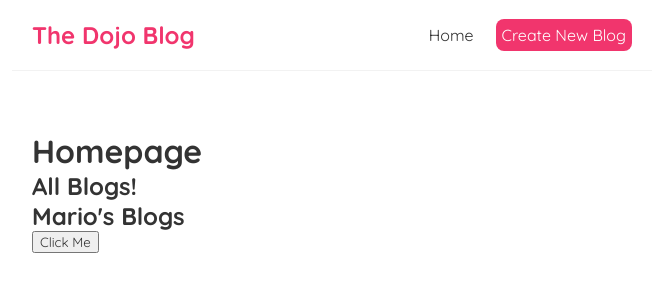
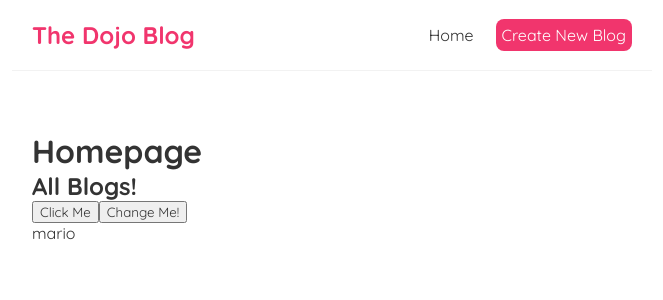
Before and after one commit to MrKrisssZ/ReactApp, a React (Create React App) app in the folder dojo-blog/: page / in a window 1280 px wide. Shown: the top 300 px of the page, without its empty margins (308-971 px from the left). Built offline with nearby package versions, Linux system fonts and the light colour scheme.

Commit message:
useEffect test

```diff
--- a/dojo-blog/src/Home.js
+++ b/dojo-blog/src/Home.js
@@ -1,4 +1,4 @@
-import { useState } from "react";
+import { useState, useEffect } from "react";
 import BlogList from './BlogList'
 
 function Home(){
@@ -7,6 +7,7 @@
     // const [age, setAge] = useState(25)
 
     const [blogs, setBlogs] = useState([ ])
+    const [name, setName] = useState('mario')
     const handleClick = (name, e) => {
 
         setBlogs([
@@ -21,6 +22,13 @@
         setBlogs(newBlogs)
     }
 
+    // the second argument is an empty array which means the function inside will only run once after the initial render. It controls when the function inside runs
+    useEffect(() => {
+        console.log('useEffect runs')
+        console.log(name)
+    }, [name])
+
+
     // key property is something that react uses to keep track of each item in the dom, otherwise react can not distinguise items and it must be unique
     return (
         // if add handleClick(), then it will automatically invoke the click without user actually click it.
@@ -28,8 +36,10 @@
         <div className="home">
             <h1>Homepage</h1>
             <BlogList blogs={blogs} title='All Blogs!' handleDelete={handleDelete}></BlogList>
-            <BlogList blogs={blogs.filter((blog) => blog.author === 'mario')} title="Mario's Blogs" handleDelete={handleDelete}></BlogList>
-            <button onClick={(e) => {handleClick('kris', e)}}>Click Me</button>
+            {/* <BlogList blogs={blogs.filter((blog) => blog.author === 'mario')} title="Mario's Blogs" handleDelete={handleDelete}></BlogList> */}
+            <button onClick={(e) => handleClick('kris', e)}>Click Me</button>
+            <button onClick={() => setName('yesheng')}>Change Me!</button>
+            <p>{name}</p>
         </div>
     );
 }
```
